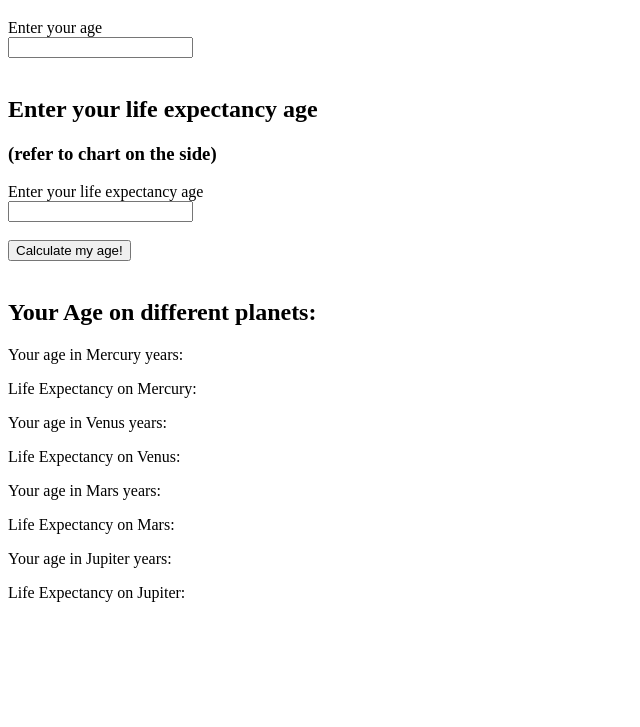
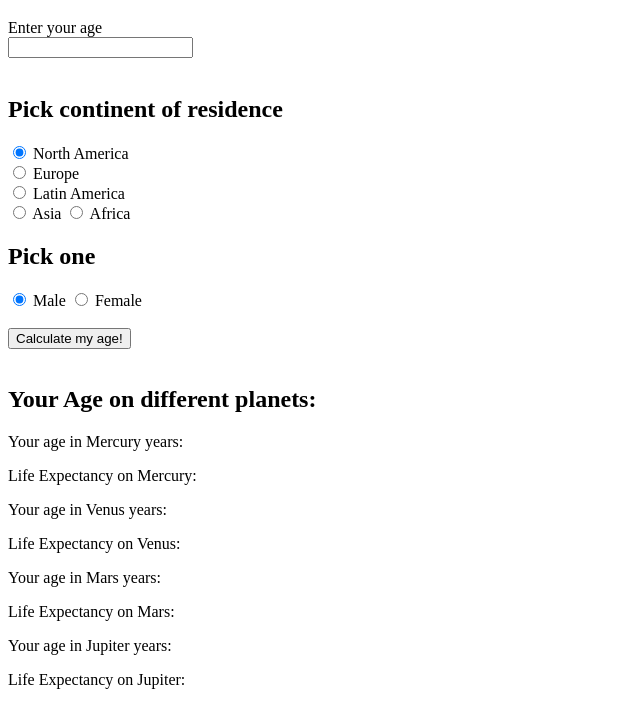
Before and after one commit to g-lee2/super-galactic-age-calculator, a plain HTML site: page src/index.html in a window 1280 px wide. Shown: the part 61-788 px from the top of the page, without its empty margins (0-640 px from the left). Drawn offline with Linux system fonts and the light colour scheme.

Commit message:
Readd form

```diff
--- a/src/index.html
+++ b/src/index.html
@@ -10,10 +10,22 @@
     <form id="enter-age-form">
       <label for="age">Enter your age</label><br>
       <input type="number" id="age" name="age"><br><br>
-      <h2>Enter your life expectancy age</h2>
-      <h3>(refer to chart on the side)</h3>
-      <label for="life-age">Enter your life expectancy age</label><br>
-      <input type="number" id="life-age" name="life-age"><br><br>
+      <h2>Pick continent of residence</h2>
+      <input type="radio" name="continent" value="northAmerica" id="northAmerica" checked>
+      <label for="northAmerica">North America</label><br>
+      <input type="radio" name="continent" value="europe" id="europe">
+      <label for="europe">Europe</label><br>
+      <input type="radio" name="continent" value="latinAmerica" id="latinAmerica">
+      <label for="latinAmerica">Latin America</label><br>
+      <input type="radio" name="continent" value="asia" id="asia">
+      <label for="asia">Asia</label>
+      <input type="radio" name="continent" value="africa" id="africa">
+      <label for="africa">Africa</label>
+      <h2>Pick one</h2>
+      <input type="radio" name="gender" value="male" id="male" checked>
+      <label for="male">Male</label>
+      <input type="radio" name="gender" value="female" id="female">
+      <label for="female">Female</label><br><br>
       <button type="submit">Calculate my age!</button><br><br>
     </form>
     <div id="age-results" class="hidden">
```
